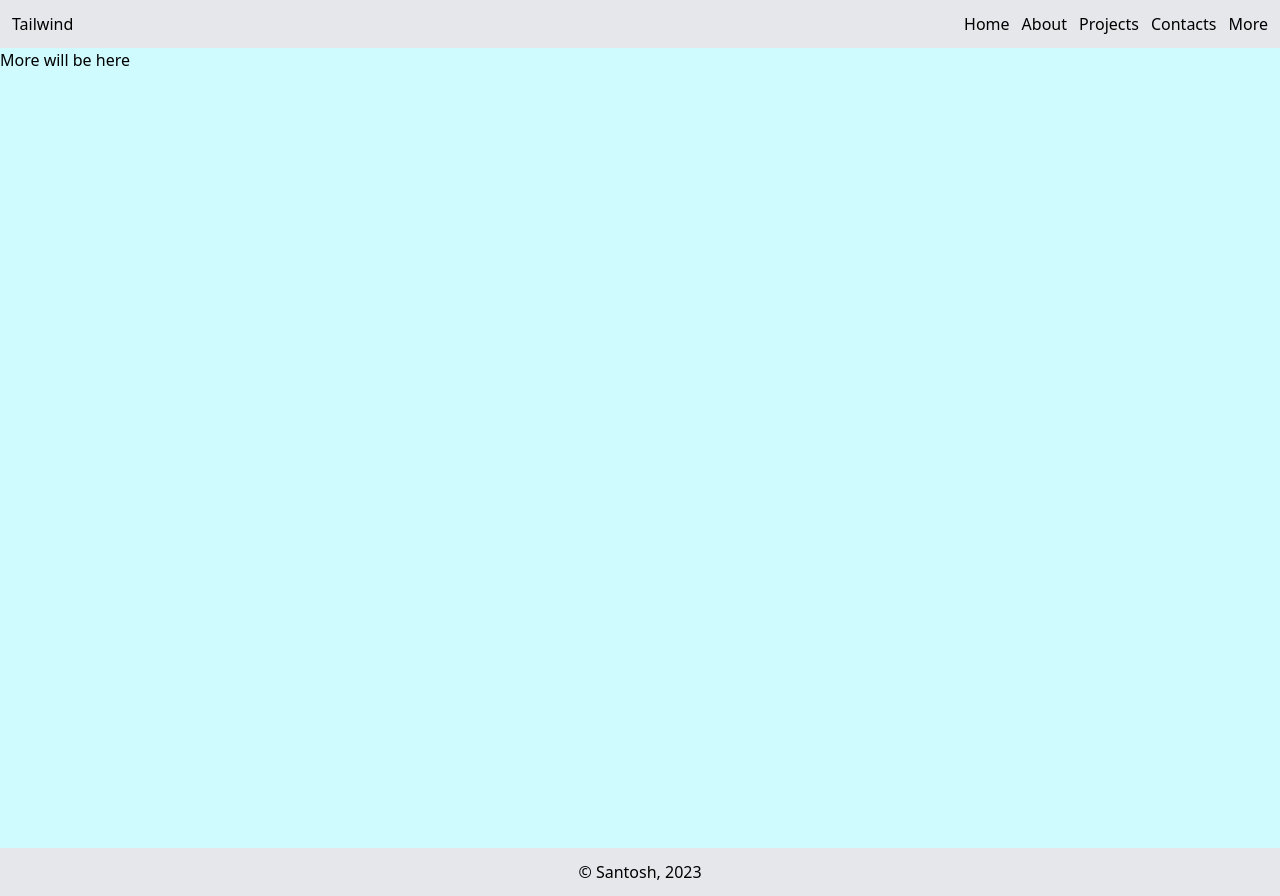
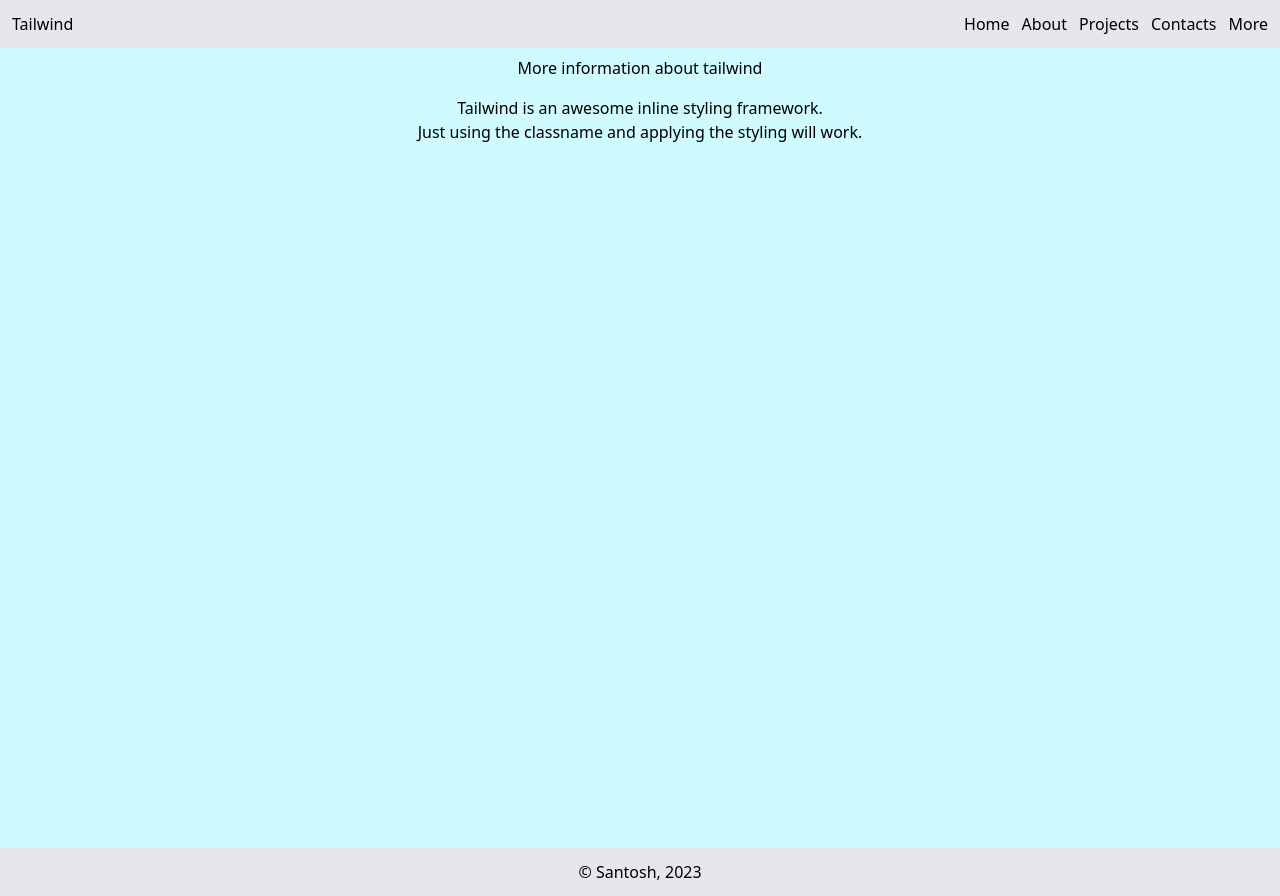
Before and after one commit to SantoshChapagai/ReactandTailwind, a React (Create React App) app: page /more in a window 1280 px wide. Built offline with nearby package versions, Linux system fonts and the light colour scheme.

Commit message:
tailwind practice

```diff
--- a/src/pages/More.jsx
+++ b/src/pages/More.jsx
@@ -3,7 +3,13 @@ import React from 'react';
 const More = () => {
   return (
     <div className='h-screen bg-cyan-100'>
-      More will be here
+      <div className='p-2 flex justify-center'>
+        <h3>More information about tailwind</h3>
+      </div>
+      <div className='p-2'>
+        <p className='flex justify-center'>Tailwind is an awesome inline styling framework. </p>
+        <p className='flex justify-center'>Just using the classname and applying the styling will work. </p>
+      </div>
     </div>
   );
 };
```
